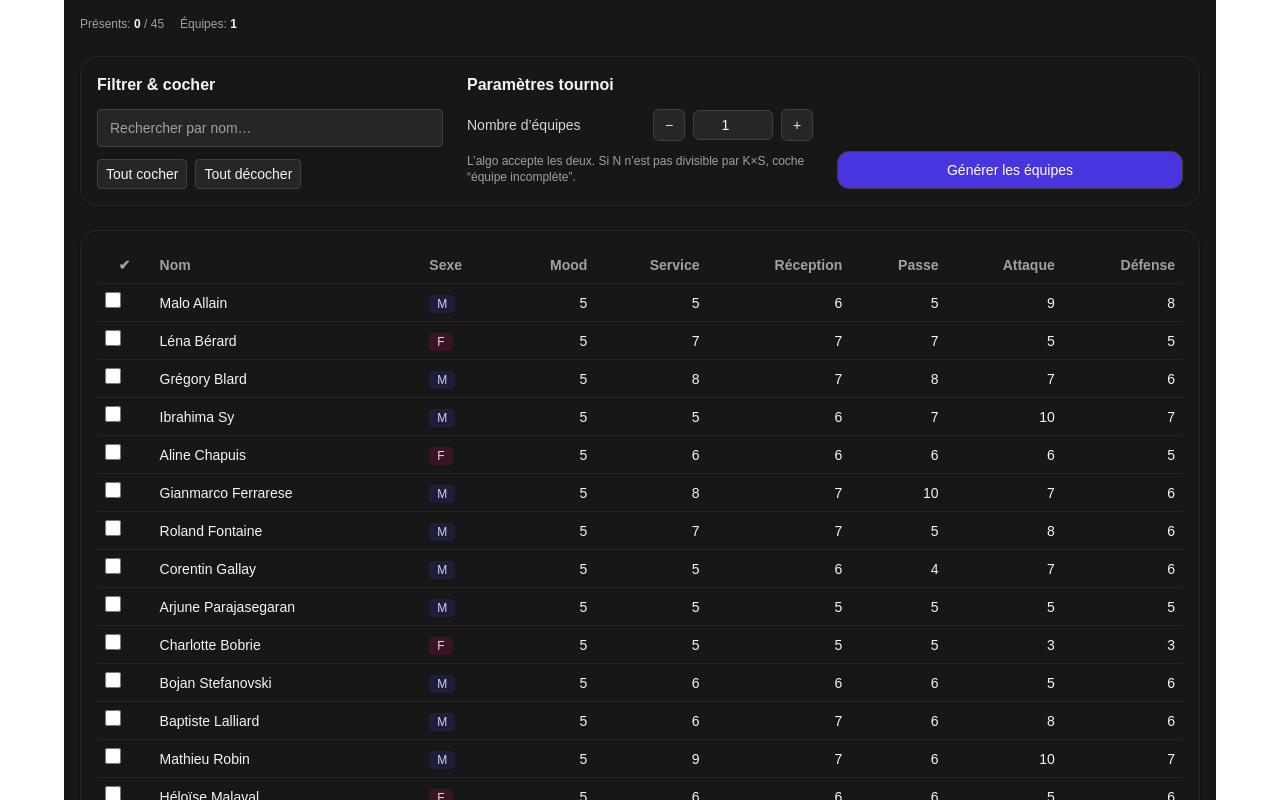
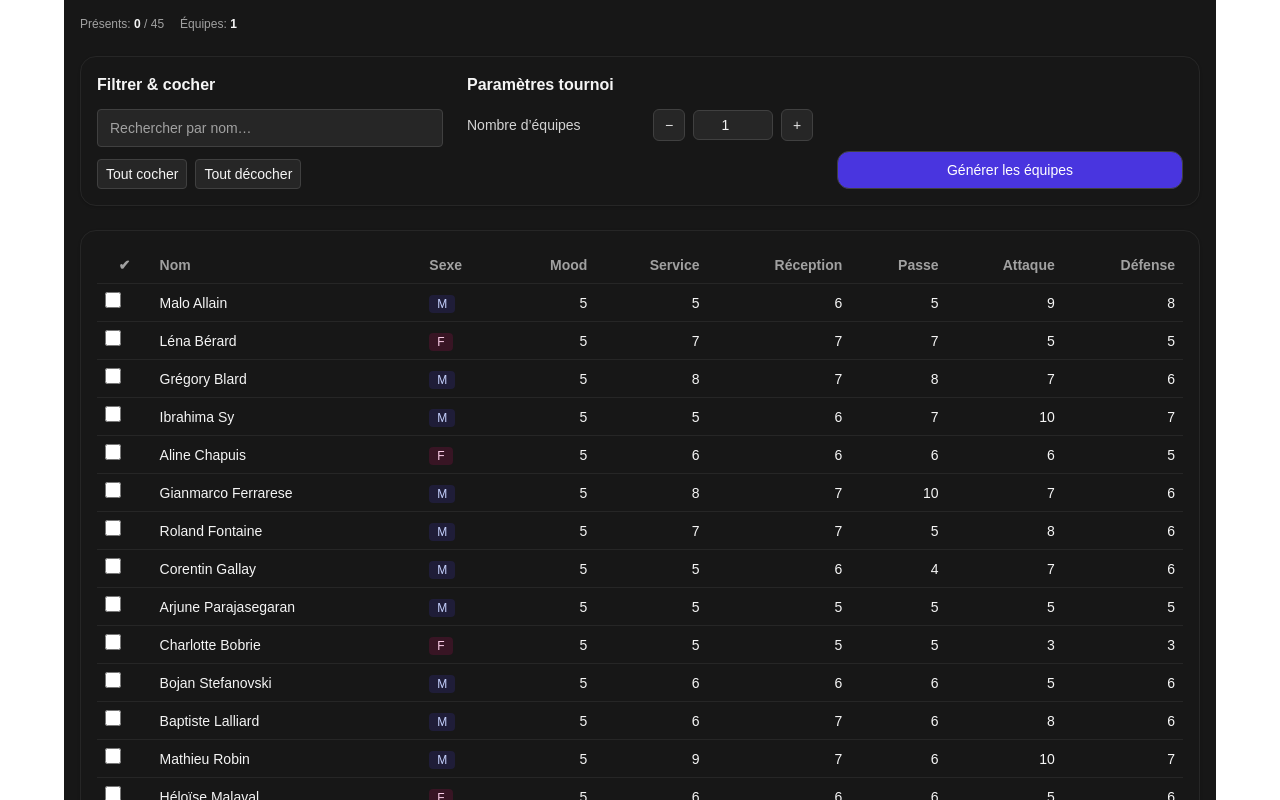
Before and after one commit to bojanstefanovski/volleyball-teams, a Next.js app: page / in a window 1280 px wide. Shown: the top 800 px of the page. Built offline with nearby package versions, Linux system fonts and the light colour scheme.

Commit message:
remove text

```diff
--- a/components/player-picker.tsx
+++ b/components/player-picker.tsx
@@ -160,9 +160,6 @@ export default function PlayerPicker() {
             min={1}
             max={99}
           />
-          <div className="text-xs text-neutral-400">
-            L’algo accepte les deux. Si N n’est pas divisible par K×S, coche “équipe incomplète”.
-          </div>
         </div>
 
         {/* Bouton générer + erreurs */}
```
